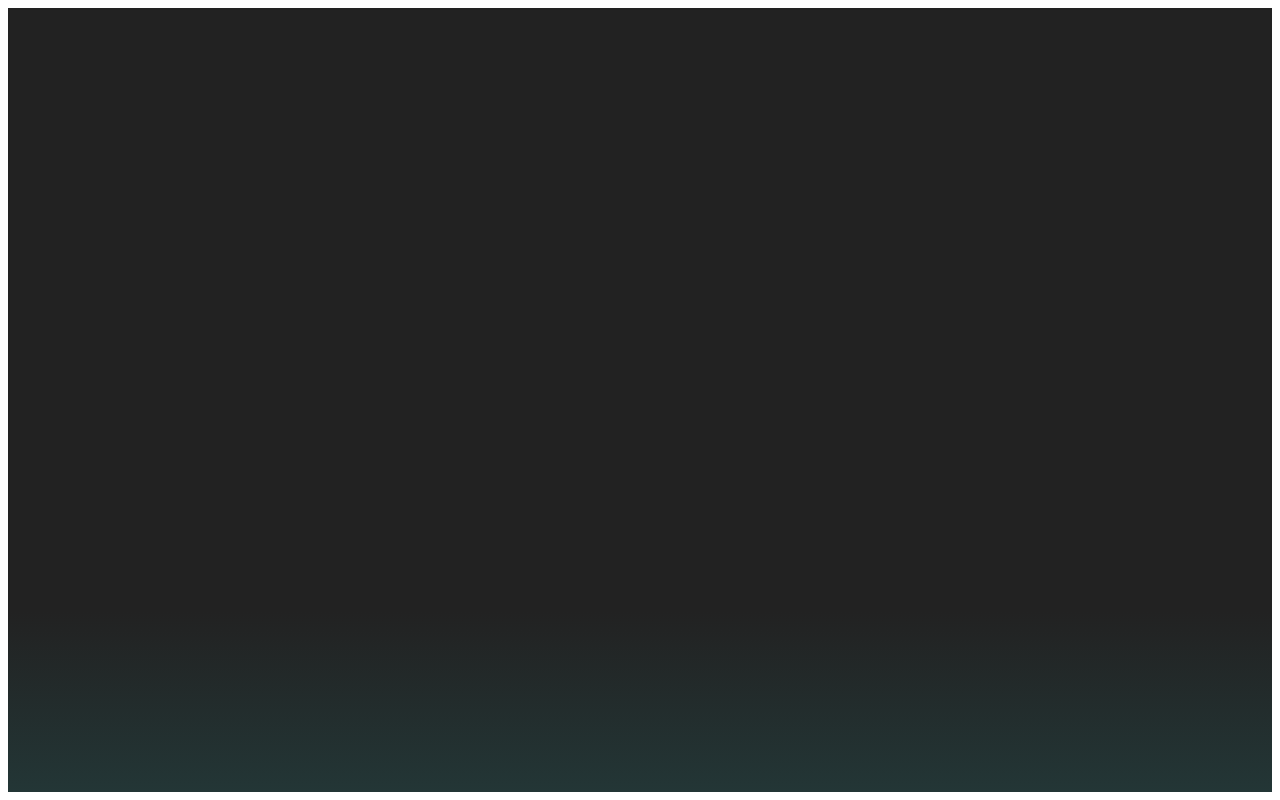
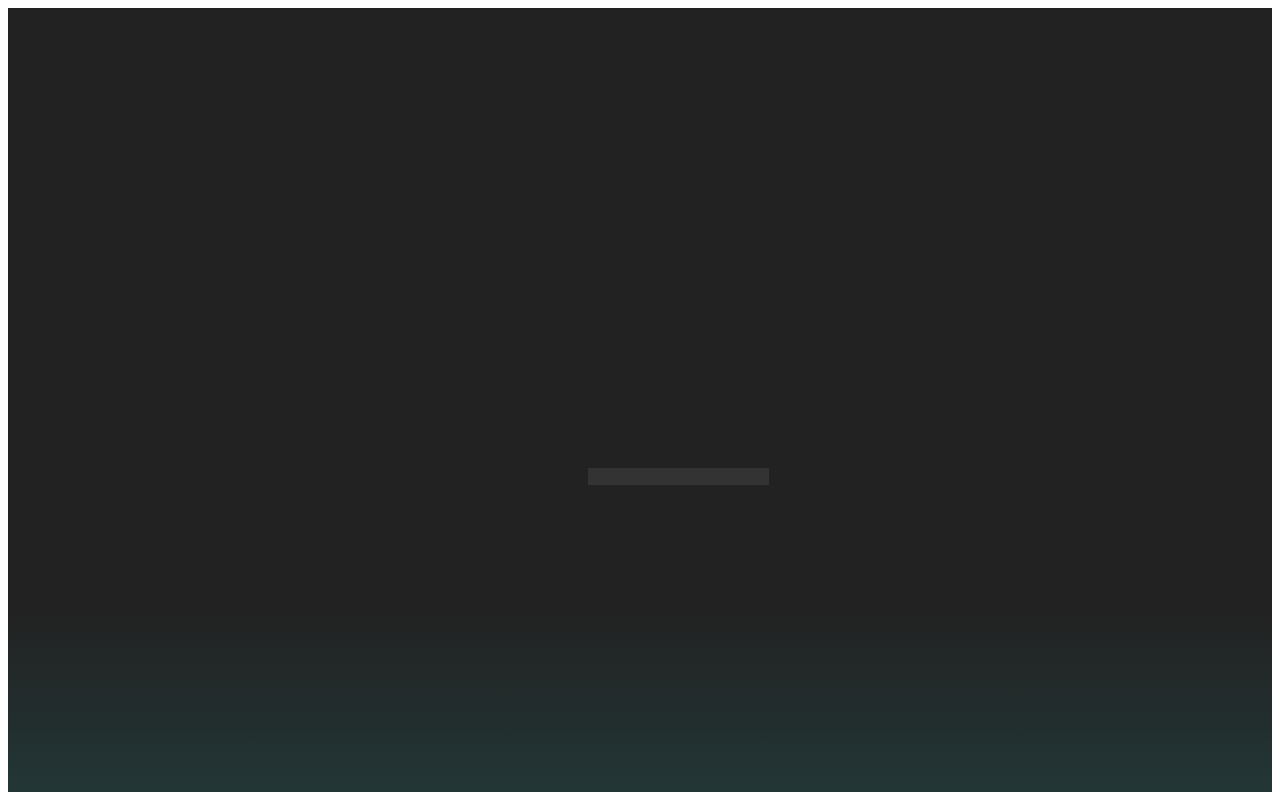
Before and after one commit to igorii/node-jarvis, a website: page jarvis.html in a window 1280 px wide. Drawn offline with Linux system fonts and the light colour scheme.

Commit message:
Adding text interface

```diff
--- a/jarvis.html
+++ b/jarvis.html
@@ -32,6 +32,7 @@
 	<body>
 		<div id="all">
             <input id="mic" type="text" x-webkit-speech />
+            <input id="textInput" type="text" />
             <iframe id="response"></iframe>
         </div>
 	</body>
--- a/jarvis_web.js
+++ b/jarvis_web.js
@@ -4,18 +4,34 @@ function JarvisWeb () {
 
 // Loading work for Jarvis, set styles and event handlers
 JarvisWeb.prototype.load = function () {
-    var that = this;
-    var mic  = document.getElementById('mic');
+    var that  = this;
+    var mic   = document.getElementById('mic');
+    var text  = document.getElementById('textInput');
 
     // Move mic to middle
     mic.style.left = window.innerWidth / 2 + 'px';
     mic.style.top  = window.innerHeight / 2 + 'px';
+
+    text.style.left = window.innerWidth / 2 - 60 + 'px';
+    text.style.top  = window.innerHeight / 2 + 60 + 'px';
+    text.style.background = '#333333';
+    text.style.border = 'none';
+    text.style.position = 'relative';
+    //text..style.color = '#999999';
+
     //document.body.style.background = '#222222';
     document.getElementById('response').hidden = true;
 
     // Register handler to activate when speech has finished
     mic.onwebkitspeechchange = function (e) {
         that.ask(mic.value);
+    }
+
+    text.onkeydown = function (e) {
+        if (e.keyCode == 13) {
+            that.ask(text.value);
+            text.value = '';
+        }
     }
 }
 
```
Also changed, not shown: jarvis_server.js (+8 -2 lines), 1 other file.
